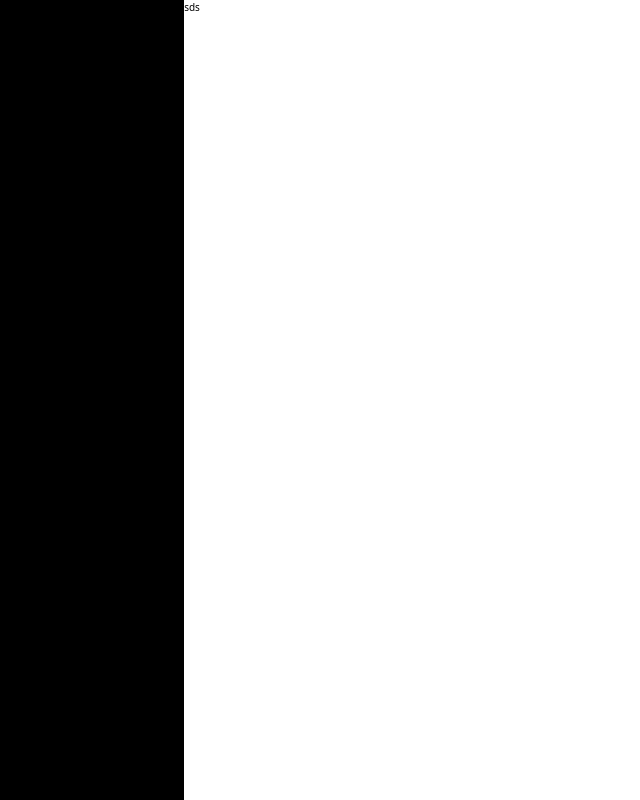
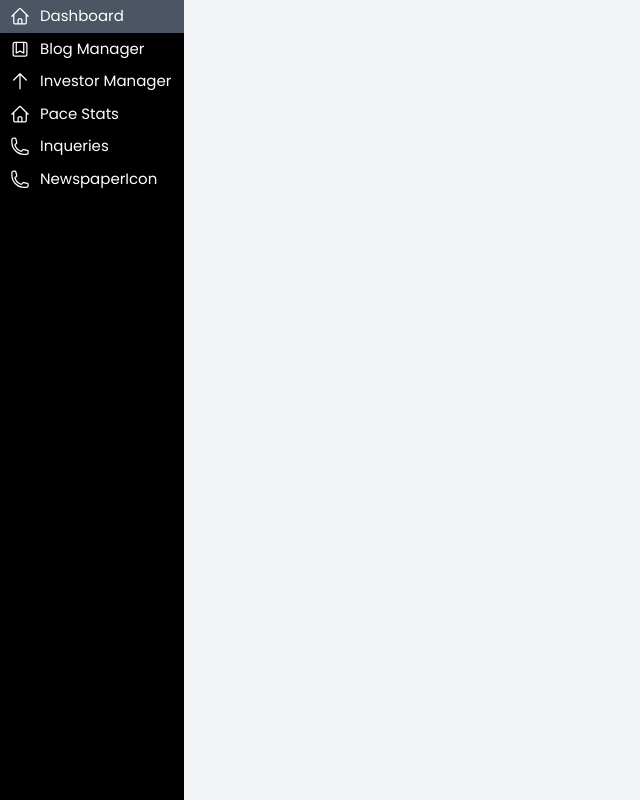
Before and after one commit to TarunRajpurohit123/pace-bussiness-website, a Next.js app in the folder pace-website/: page /admin in a window 1280 px wide. Shown: the whole page, without its empty margins (0-640 px from the left). Built offline with nearby package versions, Linux system fonts and the light colour scheme.

Commit message:
working on admin sidebar ui

```diff
--- a/pace-website/package.json
+++ b/pace-website/package.json
@@ -9,6 +9,7 @@
     "lint": "next lint"
   },
   "dependencies": {
+    "@heroicons/react": "^2.1.5",
     "@tsparticles/engine": "^3.5.0",
     "@tsparticles/react": "^3.0.0",
     "@tsparticles/slim": "^3.5.0",
--- a/pace-website/src/app/admin/layout.js
+++ b/pace-website/src/app/admin/layout.js
@@ -1,12 +1,59 @@
+import Link from "next/link";
 import React from "react";
+import {
+  HomeIcon,
+  BookmarkSquareIcon,
+  ArrowUpIcon,
+  PhoneIcon,
+  NewspaperIcon,
+} from "@heroicons/react/24/outline";
 
 export default function AdminLayout({ children }) {
   return (
     <div className="admin-layout w-full h-[100vh]  absolute top-[-50px] flex">
       <aside className="admin__sidebar bg-black w-[20rem] h-[100vh]">
-        sidebar
+        <ul className="aside__links__wrapper">
+          <li className="bg-gray-800 hover:bg-gray-600 px-4 py-2">
+            <Link href="#" className="text-white text-[1.5rem] flex">
+              <HomeIcon style={{ width: "2rem", marginRight: "1rem" }} />
+              Dashboard
+            </Link>
+          </li>
+          <li className="bg-black hover:bg-gray-600 px-4 py-2">
+            <Link href="#" className="text-white text-[1.5rem] flex">
+              <BookmarkSquareIcon
+                style={{ width: "2rem", marginRight: "1rem" }}
+              />
+              Blog Manager
+            </Link>
+          </li>
+          <li className="hover:bg-gray-600 px-4 py-2">
+            <Link href="#" className="text-white text-[1.5rem] flex">
+              <ArrowUpIcon style={{ width: "2rem", marginRight: "1rem" }} />
+              Investor Manager
+            </Link>
+          </li>
+          <li className="hover:bg-gray-600 px-4 py-2">
+            <Link href="#" className="text-white text-[1.5rem] flex">
+              <HomeIcon style={{ width: "2rem", marginRight: "1rem" }} />
+              Pace Stats
+            </Link>
+          </li>
+          <li className="hover:bg-gray-600 px-4 py-2">
+            <Link href="#" className="text-white text-[1.5rem] flex">
+              <PhoneIcon style={{ width: "2rem", marginRight: "1rem" }} />
+              Inqueries
+            </Link>
+          </li>
+          <li className="hover:bg-gray-600 px-4 py-2">
+            <Link href="#" className="text-white text-[1.5rem] flex">
+              <PhoneIcon style={{ width: "2rem", marginRight: "1rem" }} />
+              NewspaperIcon
+            </Link>
+          </li>
+        </ul>
       </aside>
-      <div className="admin-content bg-white w-[119rem]">
+      <div className="admin-content bg-gray-100 w-[119rem]">
         <main>{children}</main>
       </div>
     </div>
--- a/pace-website/src/app/admin/page.jsx
+++ b/pace-website/src/app/admin/page.jsx
@@ -1,3 +1,3 @@
 export default function Admin() {
-  return <>sds</>;
+  return <section></section>;
 }
--- a/pace-website/src/components/components/CompanyProfile.jsx
+++ b/pace-website/src/components/components/CompanyProfile.jsx
@@ -83,7 +83,7 @@ const CompanyProfile = () => {
         {/* row 3 end */}
       </div>
       <div className="acp__right">
-        <Badge>About our organization</Badge>
+        {/* <Badge>About our organization</Badge> */}
         <h1>Company Profile</h1>
         <p>
           Founded in 2015 with the launch of Cot and Candy, <span>PACE</span>{" "}
```
Also changed, not shown: 1 other file (tests, documents, lock files or other folders).
